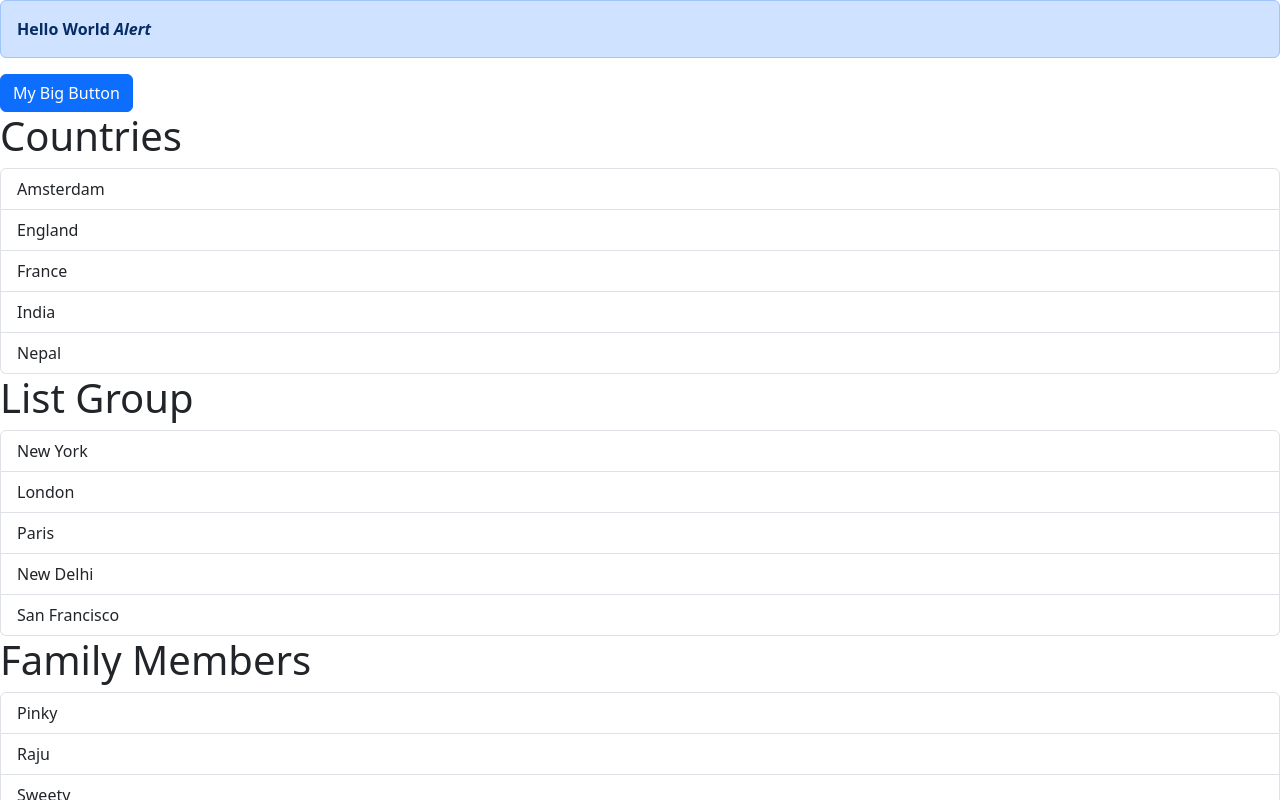
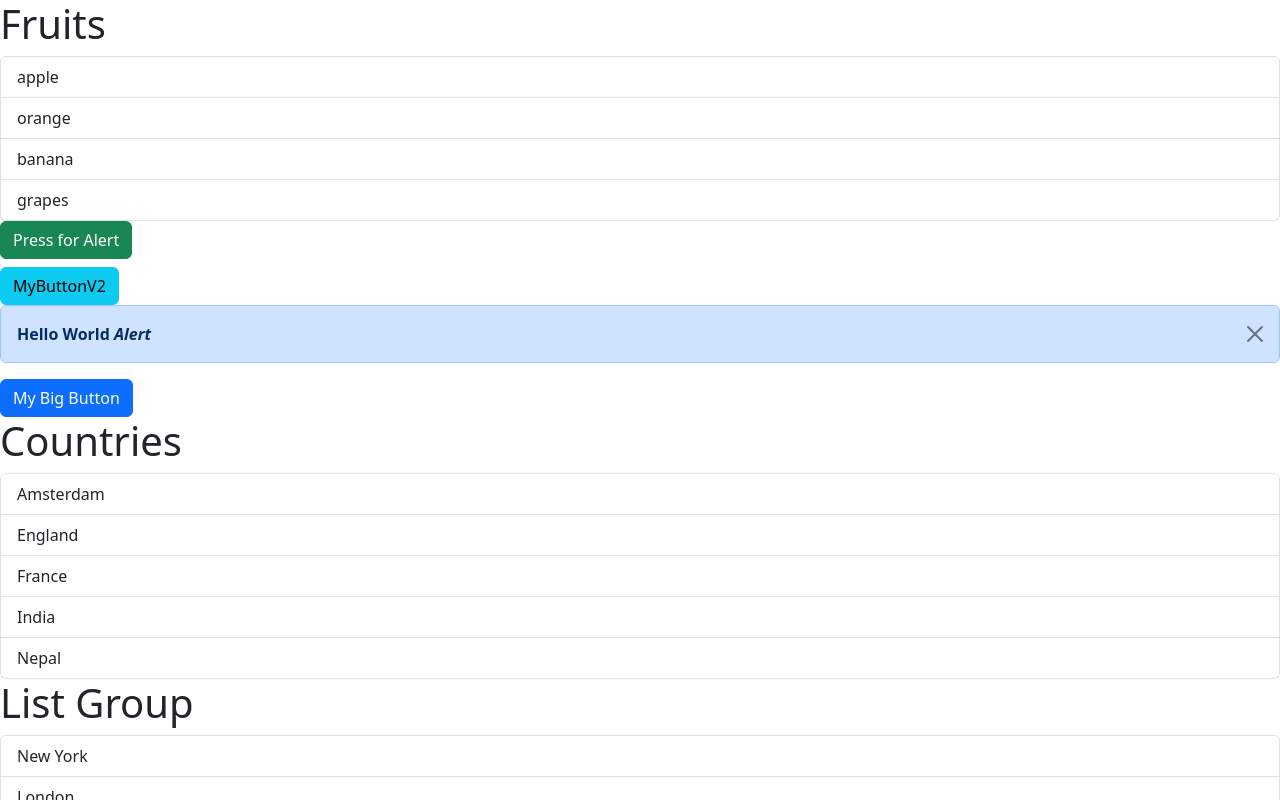
Before and after one commit to gopesh123-us/moshgames-app, a React (Vite) app: page / in a window 1280 px wide. Shown: the top 800 px of the page. Built offline with nearby package versions, Linux system fonts and the light colour scheme.

Commit message:
fruit list

```diff
--- a/src/App.tsx
+++ b/src/App.tsx
@@ -1,8 +1,12 @@
+import { useState } from "react";
 import ListGroup from "./components/ListGroup";
 import ResuableListGroup from "./components/ResuableListGroup";
 import FamilyNames from "./components/FamilyNames";
 import Button from "./components/Button";
 import Alert from "./components/Alert";
+import ButtonV2 from "./components/ButtonV2";
+import ButtonWithAlert from "./components/ButtonWithAlert";
+import DisplayLists from "./components/DisplayLists";
 
 function App() {
   const countries = ["Amsterdam", "England", "France", "India", "Nepal"];
@@ -19,9 +23,43 @@ function App() {
   const handleClick = (item: string) => {
     console.log(item);
   };
+
+  const [visibility, setVisibility] = useState(false);
+
+  const fruits = ["apple", "orange", "banana", "grapes"];
+  const listheading = "Fruits";
+
   return (
     <div>
-      <Alert>
+      <DisplayLists list={fruits} heading={listheading} />
+
+      {visibility && (
+        <Alert
+          onClose={() => {
+            setVisibility(false);
+          }}
+        >
+          Hello World
+        </Alert>
+      )}
+      <ButtonWithAlert onClick={() => setVisibility(true)}>
+        Press for Alert
+      </ButtonWithAlert>
+      <br />
+
+      <ButtonV2
+        color="info"
+        onClick={() => {
+          console.log("clicked");
+        }}
+      >
+        MyButtonV2
+      </ButtonV2>
+      <Alert
+        onClose={() => {
+          console.log("clicked");
+        }}
+      >
         <strong>
           Hello World <i>Alert</i>
         </strong>
--- a/src/components/Alert.tsx
+++ b/src/components/Alert.tsx
@@ -2,11 +2,19 @@ import { ReactNode } from "react";
 
 interface Props {
   children: ReactNode;
+  onClose: () => void;
 }
-const Alert = ({ children }: Props) => {
+const Alert = ({ children, onClose }: Props) => {
   return (
-    <div className="alert alert-primary" role="alert">
+    <div className="alert alert-primary alert-dismissible" role="alert">
       {children}
+      <button
+        type="button"
+        className="btn-close"
+        data-bs-dismiss="alert"
+        aria-label="Close"
+        onClick={onClose}
+      ></button>
     </div>
   );
 };
--- /dev/null
+++ b/src/components/ButtonV2.tsx
@@ -0,0 +1,14 @@
+interface Props {
+  children: string;
+  color?: "primary" | "secondary" | "danger" | "warning" | "info";
+  onClick: () => void;
+}
+const ButtonV2 = ({ children, color = "danger", onClick }: Props) => {
+  return (
+    <div className={"btn btn-" + color} onClick={onClick}>
+      {children}
+    </div>
+  );
+};
+
+export default ButtonV2;
--- /dev/null
+++ b/src/components/ButtonWithAlert.tsx
@@ -0,0 +1,14 @@
+interface Props {
+  children: string;
+  onClick: () => void;
+}
+
+const ButtonWithAlert = ({ children, onClick }: Props) => {
+  return (
+    <div className="btn btn-success mb-2" onClick={onClick}>
+      {children}
+    </div>
+  );
+};
+
+export default ButtonWithAlert;
--- /dev/null
+++ b/src/components/DisplayLists.tsx
@@ -0,0 +1,18 @@
+interface DisplayListsProps {
+  list: string[];
+  heading: string;
+}
+function DisplayLists({ list, heading }: DisplayListsProps) {
+  return (
+    <>
+      <h1>{heading}</h1>
+      <ul className="list-group">
+        {list.map((item) => (
+          <li className="list-group-item">{item}</li>
+        ))}
+      </ul>
+    </>
+  );
+}
+
+export default DisplayLists;
```
